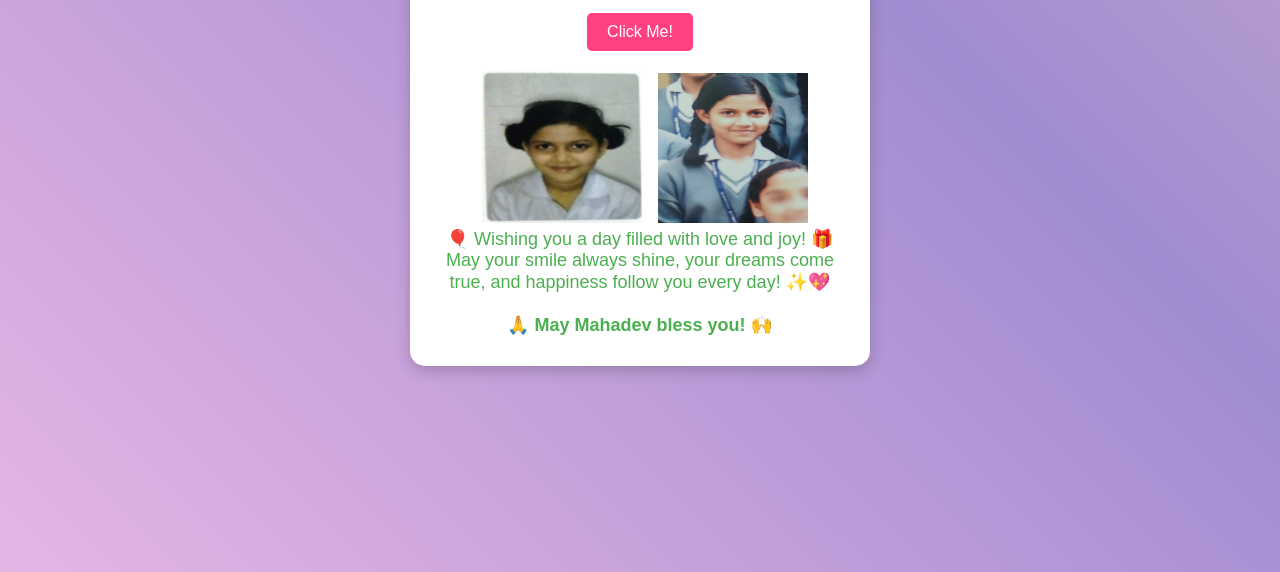
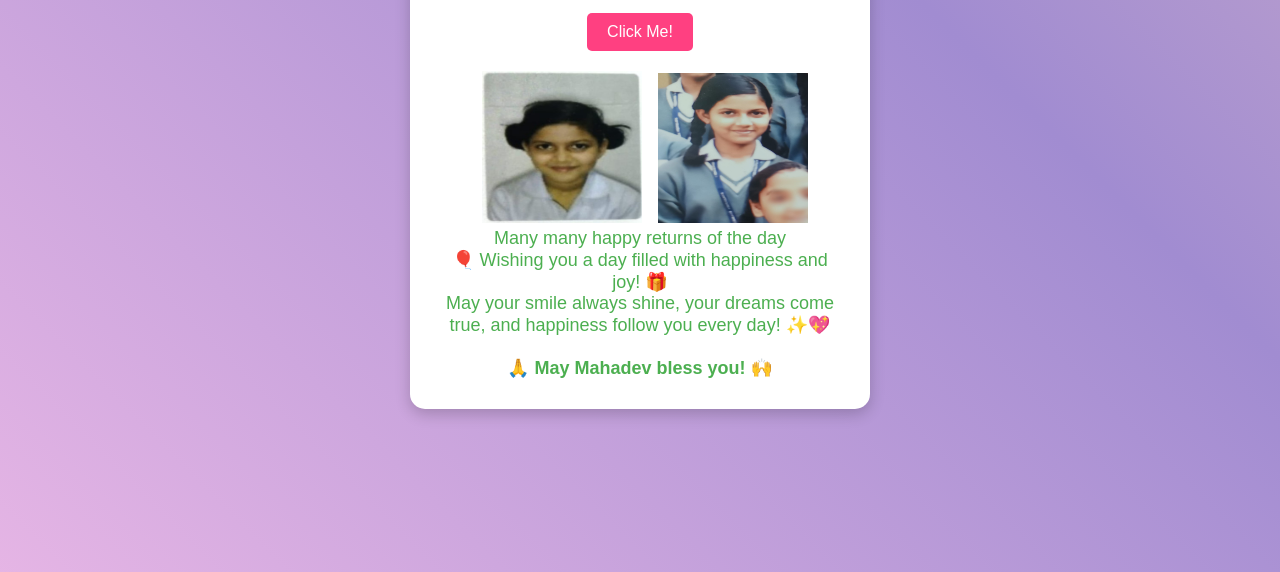
Before and after one commit to satyamsouravkr/birthaday, a plain HTML site: page index.html in a window 1280 px wide. Both pictures are taken after a click on the button "Click Me!". Shown: the part 228-800 px from the top of the page. Drawn offline with Linux system fonts and the light colour scheme.

Commit message:
Add files via upload

```diff
--- a/index.html
+++ b/index.html
@@ -14,7 +14,8 @@
         <div id="message" class="hidden">
             <img src="pic.jpg" alt="" height="152px" width="160px">
             <img src="photo.jpg" alt="" height="150px" width="150px"><br>
-            🎈 Wishing you a day filled with love and joy! 🎁<br>
+            Many many happy returns of the day <br>
+            🎈 Wishing you a day filled with happiness and joy! 🎁<br>
             May your smile always shine, your dreams come true, and happiness follow you every day! ✨💖<br><br>
             <strong>🙏 May Mahadev bless you! 🙌</strong>
         </div>
```
